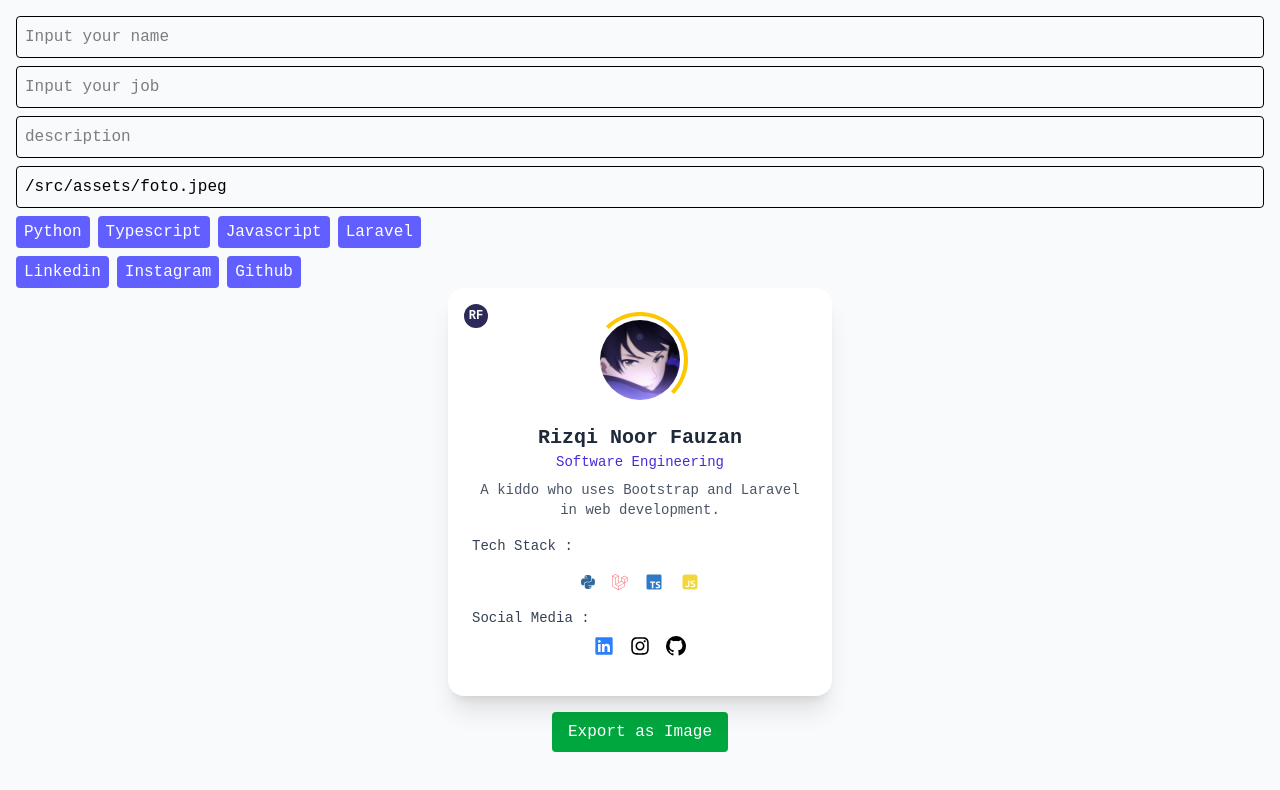
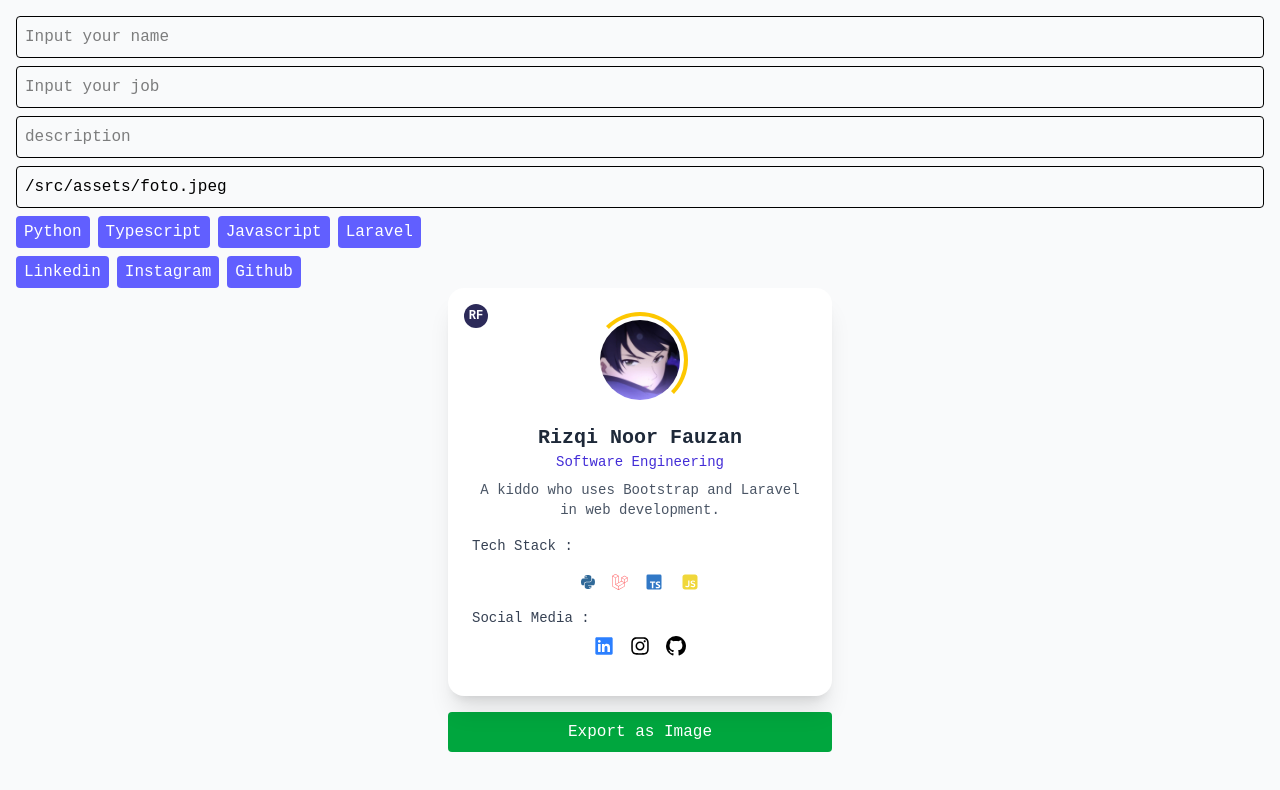
Before and after one commit to janfdev/card-generator, a React (Vite) app: page / in a window 1280 px wide. Shown: the top 790 px of the page. Built offline with nearby package versions, Linux system fonts and the light colour scheme; a web font is replaced by a local one.

Commit message:
refactor: integrate export functionality directly into CardPreview component; remove ExportButton component

```diff
--- a/src/App.tsx
+++ b/src/App.tsx
@@ -1,7 +1,6 @@
 import React, { useRef, useState } from "react";
 import CardPreview from "./components/CardPreview";
 import ControlsPanel from "./components/ControlsPanel";
-import ExportButton from "./components/ExportButton";
 import { CardData } from "./types/types";
 
 const App: React.FC = () => {
@@ -23,9 +22,6 @@ const App: React.FC = () => {
       <div className="flex justify-center">
         <CardPreview data={cardData} cardRef={cardRef} />
       </div>
-      <div className="text-center">
-        <ExportButton cardRef={cardRef} />
-      </div>
     </div>
   );
 };
--- a/src/components/CardPreview.tsx
+++ b/src/components/CardPreview.tsx
@@ -5,6 +5,7 @@ import { BiLogoTypescript } from "react-icons/bi";
 import { RiJavascriptFill } from "react-icons/ri";
 import { RxLinkedinLogo } from "react-icons/rx";
 import { VscGithubInverted } from "react-icons/vsc";
+import { toPng } from "html-to-image";
 
 interface Props {
   data: CardData;
@@ -22,7 +23,27 @@ const iconMap = {
 };
 
 const CardPreview: React.FC<Props> = ({ data, cardRef }) => {
+  const handleExportCard = async () => {
+    if (!cardRef.current) return;
+    const node = cardRef.current;
+
+    try {
+      const dataUrl = await toPng(node, {
+        cacheBust: true,
+        backgroundColor: "#ffffff",
+        width: node.offsetWidth,
+        height: node.offsetHeight,
+      });
+      const link = document.createElement("a");
+      link.download = "profile-card.png";
+      link.href = dataUrl;
+      link.click();
+    } catch (error) {
+      console.error("Export failed: ", error);
+    }
+  };
   return (
+    <section className="flex flex-col ">
       <div
         ref={cardRef}
         className="max-w-sm mx-auto bg-white isolation-auto rounded-2xl shadow-xl p-6 text-center relative"
@@ -66,6 +87,13 @@ const CardPreview: React.FC<Props> = ({ data, cardRef }) => {
           </div>
         </div>
       </div>
+      <button
+        onClick={handleExportCard}
+        className="mt-4 px-4 py-2 bg-green-600 text-white rounded"
+      >
+        Export as Image
+      </button>
+    </section>
   );
 };
 
--- a/src/components/ExportButton.tsx
+++ /dev/null
@@ -1,38 +0,0 @@
-import React from "react";
-import { toPng } from "html-to-image";
-
-interface Props {
-  cardRef: React.RefObject<HTMLDivElement>;
-}
-
-const ExportButton: React.FC<Props> = ({ cardRef }) => {
-  const handleExportCard = async () => {
-    if (!cardRef.current) return;
-    const node = cardRef.current;
-
-    try {
-      const dataUrl = await toPng(node, {
-        cacheBust: true,
-        backgroundColor: "#ffffff",
-        width: node.offsetWidth,
-        height: node.offsetHeight,
-      });
-      const link = document.createElement("a");
-      link.download = "profile-card.png";
-      link.href = dataUrl;
-      link.click();
-    } catch (error) {
-      console.error("Export failed: ", error);
-    }
-  };
-  return (
-    <button
-      onClick={handleExportCard}
-      className="mt-4 px-4 py-2 bg-green-600 text-white rounded"
-    >
-      Export as Image
-    </button>
-  );
-};
-
-export default ExportButton;
```
Lines whose indentation alone changed are shown as unchanged.
